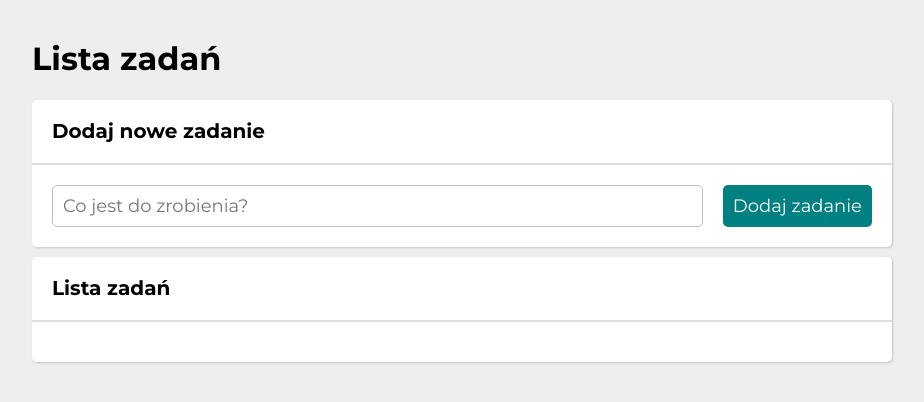
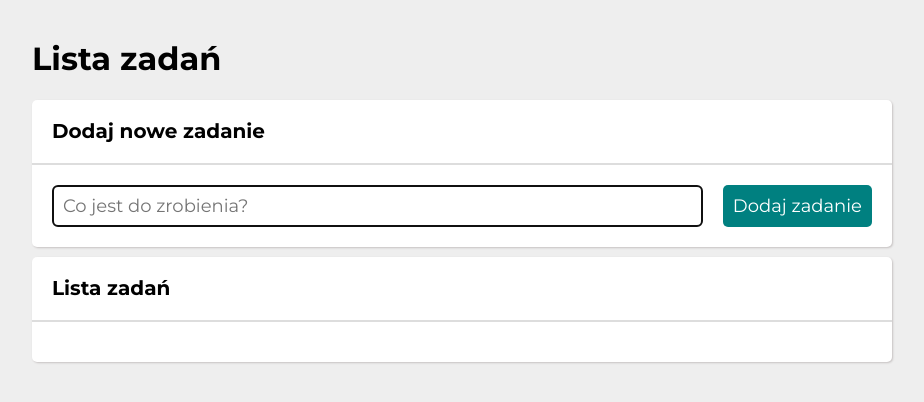
Before and after one commit to WeronikaUtrata/todo-list-react, a React (Create React App) app: page / in a window 1280 px wide. Shown: the top 402 px of the page, without its empty margins (178-1102 px from the left). Built offline with nearby package versions, Linux system fonts and the light colour scheme.

Commit message:
styled js added to Form component

```diff
--- a/src/Form/index.js
+++ b/src/Form/index.js
@@ -1,8 +1,13 @@
-import "./style.css";
-import { useState } from "react";
+import { FormContainer, StyledInput, Button } from "./styled";
+import { useState, useRef } from "react";
 
 const Form = ({ addNewTask }) => {
     const [newTaskContent, setNewTaskContent] = useState("");
+    const inputRef = useRef(null);
+
+    const focusInput = () => {
+        inputRef.current.focus();
+    };
 
     const onFormSubmit = (event) => {
         event.preventDefault();
@@ -14,18 +19,20 @@ const Form = ({ addNewTask }) => {
 
         addNewTask(contentTrimmed);
         setNewTaskContent("");
+        focusInput();
     }
 
     return (
-        <form className="form" onSubmit={onFormSubmit}>
-            <input
+        <FormContainer onSubmit={onFormSubmit}>
+            <StyledInput
                 value={newTaskContent}
-                className="form__input"
+                ref={inputRef}
+                autoFocus
                 placeholder="Co jest do zrobienia?"
                 onChange={({ target }) => setNewTaskContent(target.value)}
             />
-            <button className="form__button">Dodaj zadanie</button>
-        </form>
+            <Button>Dodaj zadanie</Button>
+        </FormContainer>
     );
 };
 
--- a/src/Form/style.css
+++ /dev/null
@@ -1,38 +0,0 @@
-.form {
-    display: grid;
-    grid-template-columns: 1fr auto;
-    grid-gap: 20px;
-}
-
-@media(max-width: 767px) {
-    .form {
-        grid-template-columns: 1fr;
-    }
-}
-
-.form__input {
-    padding: 10px;
-    border: 1px solid hsl(0deg 0% 75%);
-    border-radius: 5px;
-    font-size: 18px;
-}
-
-.form__button {
-    color: white;
-    background: teal;
-    padding: 10px;
-    border: none;
-    border-radius: 5px;
-    font-size: 18px;
-    transition: 0.5s;
-}
-
-.form__button:hover {
-    background: rgb(19, 180, 180);
-    cursor: pointer;
-    transform: scale(1.1);
-}
-
-.form__button:active {
-    background: rgb(1, 89, 89);
-}
--- /dev/null
+++ b/src/Form/styled.js
@@ -0,0 +1,38 @@
+import styled from "styled-components";
+
+export const FormContainer = styled.form`
+    display: grid;
+    grid-template-columns: 1fr auto;
+    grid-gap: 20px;
+
+    @media(max-width: 767px) {
+        grid-template-columns: 1fr;
+}
+`;
+
+export const StyledInput = styled.input`
+    padding: 10px;
+    border: 1px solid hsl(0deg 0% 75%);
+    border-radius: 5px;
+    font-size: 18px;
+`;
+
+export const Button = styled.button`
+    color: white;
+    background: teal;
+    padding: 10px;
+    border: none;
+    border-radius: 5px;
+    font-size: 18px;
+    transition: 0.5s;
+
+    &:hover {
+        background: rgb(19, 180, 180);
+        cursor: pointer;
+        transform: scale(1.1);
+    }
+
+    &:active {
+        background: rgb(1, 89, 89);
+    }
+`;
```
